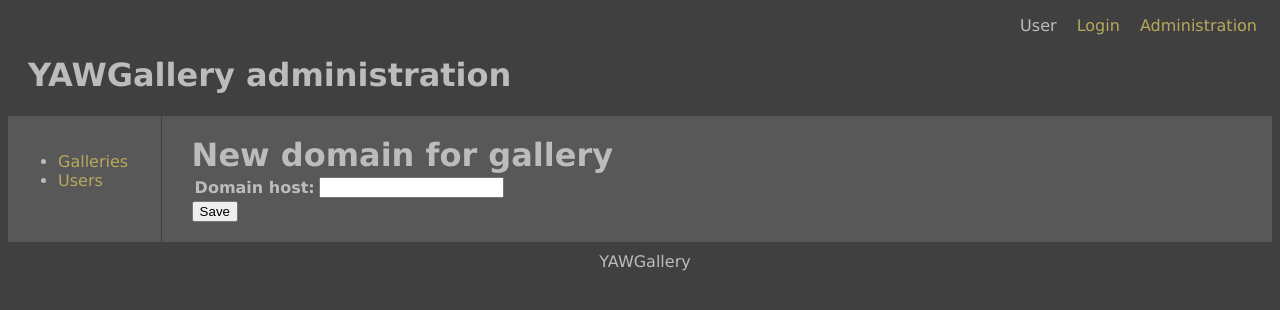
After one commit to spamik/yawg, a Django app: page /gadmin/gallery/1/domain/new in a window 1280 px wide. The commit adds this page. Shown: the top 310 px of the page. Run offline with Django 3.2, Linux system fonts and the light colour scheme.

Commit message:
Adding domain maps to gallery
still need to fix CreatorView things

```diff
--- /dev/null
+++ b/src/templates/yawg/gadmin/gallery_domain_edit.html
@@ -0,0 +1,11 @@
+{% extends "yawg/gadmin/gadmin_template.html" %}
+{% block content %}
+    <h1>New domain for gallery</h1>
+    <form action="" method="post">
+        {% csrf_token %}
+        <table>
+            {{ form.as_table }}
+        </table>
+        <input type="submit" value="Save">
+    </form>
+{% endblock %}
--- a/src/templates/yawg/gadmin/gallery_settings.html
+++ b/src/templates/yawg/gadmin/gallery_settings.html
@@ -17,6 +17,6 @@
         <p>No mapped domains at this time</p>
     {% endif %}
     <ul>
-        <li><a href="#">Add new domain</a></li>
+        <li><a href="{% url "yawg-gadmin-gallery-domain-new" gallery.id %}">Add new domain</a></li>
     </ul>
 {% endblock %}
--- a/src/yawgcore/urls.py
+++ b/src/yawgcore/urls.py
@@ -8,5 +8,7 @@ urlpatterns = [
     path('browse/<path:url>', views.list_gallery),
     path('gadmin/', views.GalleryListView.as_view(), name='yawg-gadmin-index'),
     path('gadmin/gallery/new', views.GalleryCreate.as_view(), name='yawg-gadmin-gallery-new'),
-    path('gadmin/gallery/settings/<int:pk>', views.GallerySettings.as_view(), name='yawg-gadmin-gallery-settings'),
+    path('gadmin/gallery/<int:pk>/settings', views.GallerySettings.as_view(), name='yawg-gadmin-gallery-settings'),
+    path('gadmin/gallery/<int:pk>/domain/new', views.GalleryDomainMapCreate.as_view(),
+         name='yawg-gadmin-gallery-domain-new'),
 ]
--- a/src/yawgcore/views.py
+++ b/src/yawgcore/views.py
@@ -50,3 +50,19 @@ class GallerySettings(TemplateView):
         context['gallery'] = Gallery.objects.get(id=self.kwargs['pk'])
         context['domains'] = GalleryDomainMap.objects.filter(gallery=context['gallery'])
         return context
+
+
+class GalleryDomainMapCreate(CreateView):
+    """
+    Creating new domain for gallery
+    """
+    template_name = 'yawg/gadmin/gallery_domain_edit.html'
+    model = GalleryDomainMap
+    fields = ('domain_host',)
+
+    def form_valid(self, form):
+        """
+        fill gallery FK to that passed in URL
+        """
+        form.instance.gallery = Gallery.objects.get(id=self.kwargs['pk'])
+        return super().form_valid(form)
```
